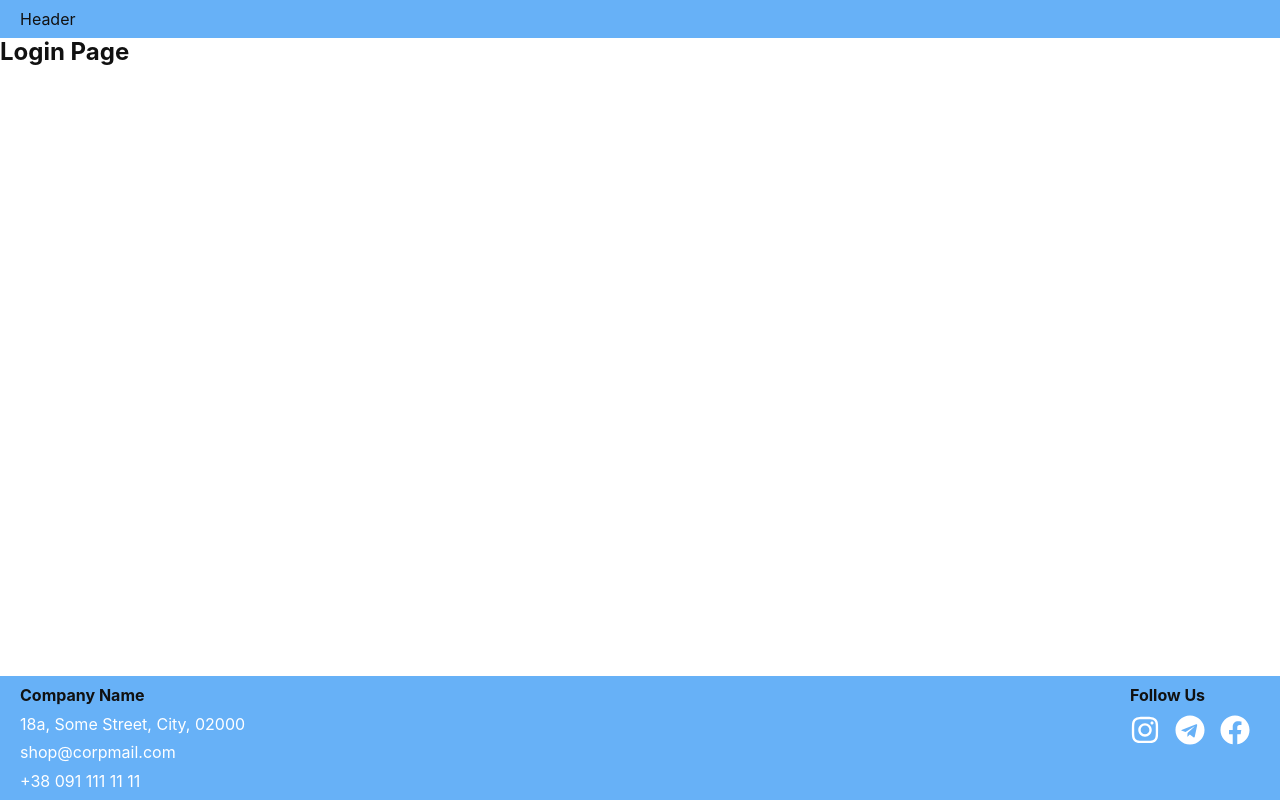
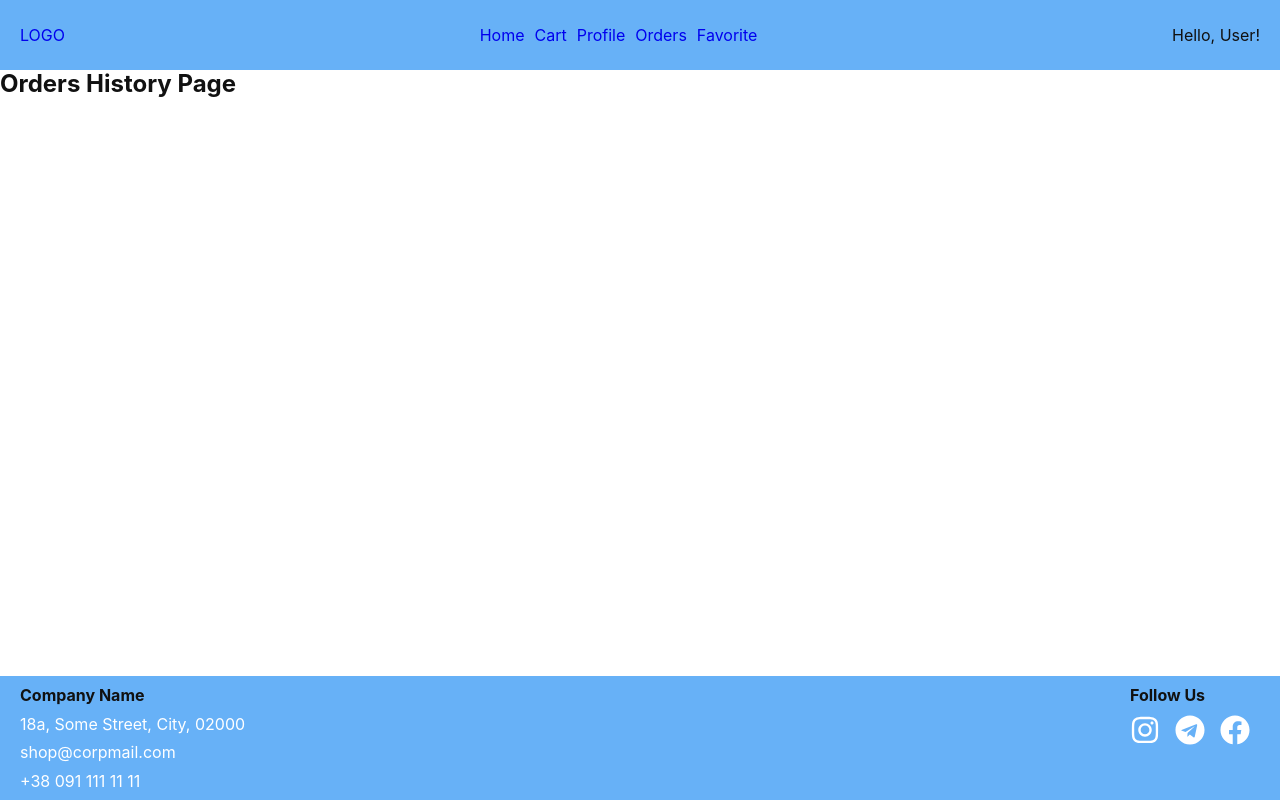
Before and after one commit to Milosska/shop-template, a React (Vite) app: page /orders in a window 1280 px wide. Before the commit this address led to /login. Built offline with nearby package versions, Linux system fonts and the light colour scheme.

Commit message:
add header Navigation component
Adds Navigation component with Menu and ModalMenu components included.

```diff
--- a/src/components/layout/GlobalLayout/GlobalLayout.jsx
+++ b/src/components/layout/GlobalLayout/GlobalLayout.jsx
@@ -2,6 +2,7 @@ import { Suspense } from "react";
 import { Outlet } from "react-router-dom";
 
 import { Loader } from "../../global/Loader/Loader";
+import { Navigation } from "../header/Navigation/Navigation";
 import { GoUpButton } from "../GoUpButton/GoUpButton";
 import { Address } from "../footer/Address/Address";
 import { FooterSocials } from "../footer/FooterSocials/FooterSocials";
@@ -11,7 +12,7 @@ export const GlobalLayout = () => {
   return (
     <Container>
       <Header>
-        <p>Header</p>
+        <Navigation />
       </Header>
       <Main>
         <Suspense fallback={<Loader />}>
--- /dev/null
+++ b/src/components/layout/header/Menu/Menu.jsx
@@ -0,0 +1,46 @@
+import { NavLink } from "react-router-dom";
+
+import { StyledList } from "./Menu.styled";
+
+export const Menu = () => {
+  const isLoggedIn = true;
+
+  return (
+    <>
+      <StyledList>
+        <li>
+          <NavLink to="/">Home</NavLink>
+        </li>
+        <li>
+          <NavLink to="/cart">Cart</NavLink>
+        </li>
+        {isLoggedIn && (
+          <>
+            <li>
+              <NavLink to="/profile">Profile</NavLink>
+            </li>
+            <li>
+              <NavLink to="/orders">Orders</NavLink>
+            </li>
+            <li>
+              <NavLink to="/favorite">Favorite</NavLink>
+            </li>
+          </>
+        )}
+      </StyledList>
+
+      {isLoggedIn ? (
+        <p>Hello, User!</p>
+      ) : (
+        <StyledList>
+          <li>
+            <NavLink to="/login">Sign In</NavLink>
+          </li>
+          <li>
+            <NavLink to="/register">Sign Up</NavLink>
+          </li>
+        </StyledList>
+      )}
+    </>
+  );
+};
--- /dev/null
+++ b/src/components/layout/header/Menu/Menu.styled.jsx
@@ -0,0 +1,7 @@
+import styled from "styled-components";
+
+export const StyledList = styled.ul`
+  display: flex;
+  gap: 10px;
+  align-items: center;
+`;
--- /dev/null
+++ b/src/components/layout/header/MobileMenu/MobileMenu.jsx
@@ -0,0 +1,71 @@
+import { useState } from "react";
+import { NavLink } from "react-router-dom";
+import { MdMenu, MdClose } from "react-icons/md";
+
+import { ToggleBtn, MenuContainer, List } from "./MobileMenu.styled";
+
+export const MobileMenu = () => {
+  const [isOpen, setIsOpen] = useState(false);
+  const isLoggedIn = true;
+
+  const handleToggle = () => {
+    return isOpen ? setIsOpen(false) : setIsOpen(true);
+  };
+
+  return (
+    <>
+      {!isOpen ? (
+        <ToggleBtn
+          onClick={handleToggle}
+          aria-expanded="false"
+          aria-controls="mobile-menu-open"
+          type="button"
+        >
+          <MdMenu />
+        </ToggleBtn>
+      ) : (
+        <MenuContainer>
+          <ToggleBtn
+            type="button"
+            onClick={handleToggle}
+            aria-expanded="false"
+            aria-controls="mobile-menu-close"
+          >
+            <MdClose />
+          </ToggleBtn>
+          <List>
+            <li>
+              <NavLink to="/" onClick={handleToggle}>
+                Home
+              </NavLink>
+            </li>
+            <li>
+              <NavLink to="/cart" onClick={handleToggle}>
+                Cart
+              </NavLink>
+            </li>
+            {isLoggedIn && (
+              <>
+                <li>
+                  <NavLink to="/profile" onClick={handleToggle}>
+                    Profile
+                  </NavLink>
+                </li>
+                <li>
+                  <NavLink to="/orders" onClick={handleToggle}>
+                    Orders
+                  </NavLink>
+                </li>
+                <li>
+                  <NavLink to="/favorite" onClick={handleToggle}>
+                    Favorite
+                  </NavLink>
+                </li>
+              </>
+            )}
+          </List>
+        </MenuContainer>
+      )}
+    </>
+  );
+};
--- /dev/null
+++ b/src/components/layout/header/MobileMenu/MobileMenu.styled.jsx
@@ -0,0 +1,44 @@
+import styled from "styled-components";
+
+export const ToggleBtn = styled.button`
+  display: flex;
+  justify-content: center;
+  align-items: center;
+  margin: 0 0 0 auto;
+  background-color: transparent;
+  cursor: pointer;
+
+  > svg {
+    width: 30px;
+    height: 30px;
+    color: var(--primary-text-color, #000000);
+  }
+`;
+
+export const MenuContainer = styled.div`
+  position: fixed;
+  top: 0;
+  left: 0;
+  z-index: 10;
+  width: 100vw;
+  height: 100vh;
+  padding: 5px 20px;
+  background-color: var(--primary-bg-color, #ffffff);
+  color: var(--primary-text-color, #000000);
+  animation: menuOpen var(--animation);
+
+  @keyframes menuOpen {
+    0% {
+      transform: translateX(100%);
+    }
+    100% {
+      transform: translateX(0);
+    }
+  }
+`;
+
+export const List = styled.ul`
+  display: flex;
+  flex-direction: column;
+  gap: 10px;
+`;
--- /dev/null
+++ b/src/components/layout/header/Navigation/Navigation.jsx
@@ -0,0 +1,17 @@
+import { Link } from "react-router-dom";
+import { useWindowSize } from "react-use";
+
+import { Menu } from "../Menu/Menu";
+import { MobileMenu } from "../MobileMenu/MobileMenu";
+import { StyledNav } from "./Navigation.styled";
+
+export const Navigation = () => {
+  const window = useWindowSize();
+
+  return (
+    <StyledNav>
+      <Link to="/">LOGO</Link>
+      {window.width <= 768 ? <MobileMenu /> : <Menu />}
+    </StyledNav>
+  );
+};
--- /dev/null
+++ b/src/components/layout/header/Navigation/Navigation.styled.jsx
@@ -0,0 +1,9 @@
+import styled from "styled-components";
+
+export const StyledNav = styled.nav`
+  display: flex;
+  justify-content: space-between;
+  align-items: center;
+
+  color: var(--primary-text-color, #000000);
+`;
--- a/src/components/routing/PrivateRoute/PrivateRoute.jsx
+++ b/src/components/routing/PrivateRoute/PrivateRoute.jsx
@@ -2,7 +2,7 @@ import PropTypes from "prop-types";
 import { Navigate } from "react-router-dom";
 
 export const PrivateRoute = ({ component }) => {
-  const isLoggedIn = false;
+  const isLoggedIn = true;
 
   return isLoggedIn ? component : <Navigate to="/login" replace />;
 };
--- a/src/components/routing/RestrictedRoute/RestrictedRoute.jsx
+++ b/src/components/routing/RestrictedRoute/RestrictedRoute.jsx
@@ -2,7 +2,7 @@ import PropTypes from "prop-types";
 import { Navigate } from "react-router-dom";
 
 export const RestrictedRoute = ({ component }) => {
-  const isLoggedIn = false;
+  const isLoggedIn = true;
 
   return isLoggedIn ? <Navigate to="/profile" replace /> : component;
 };
```
